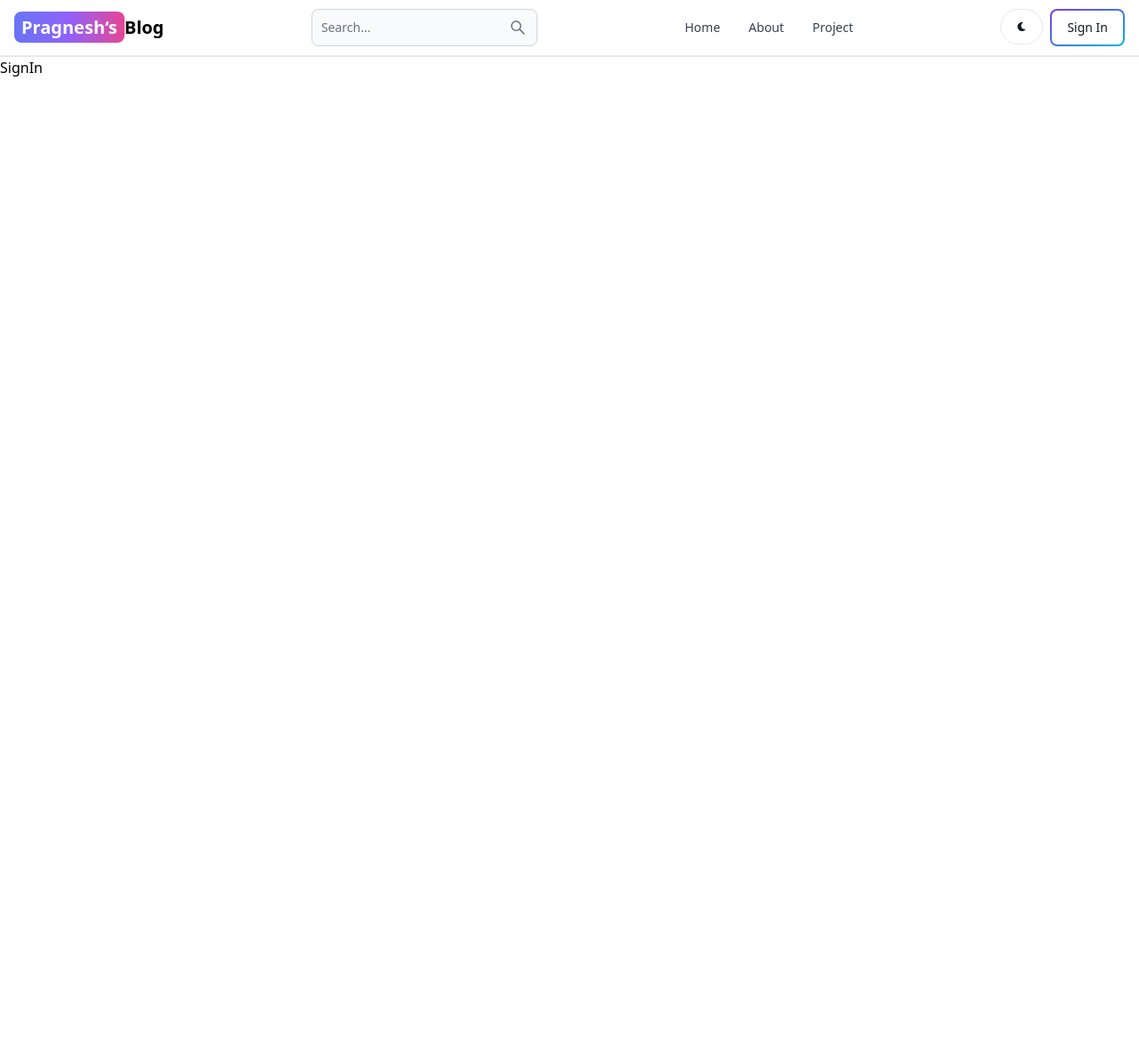
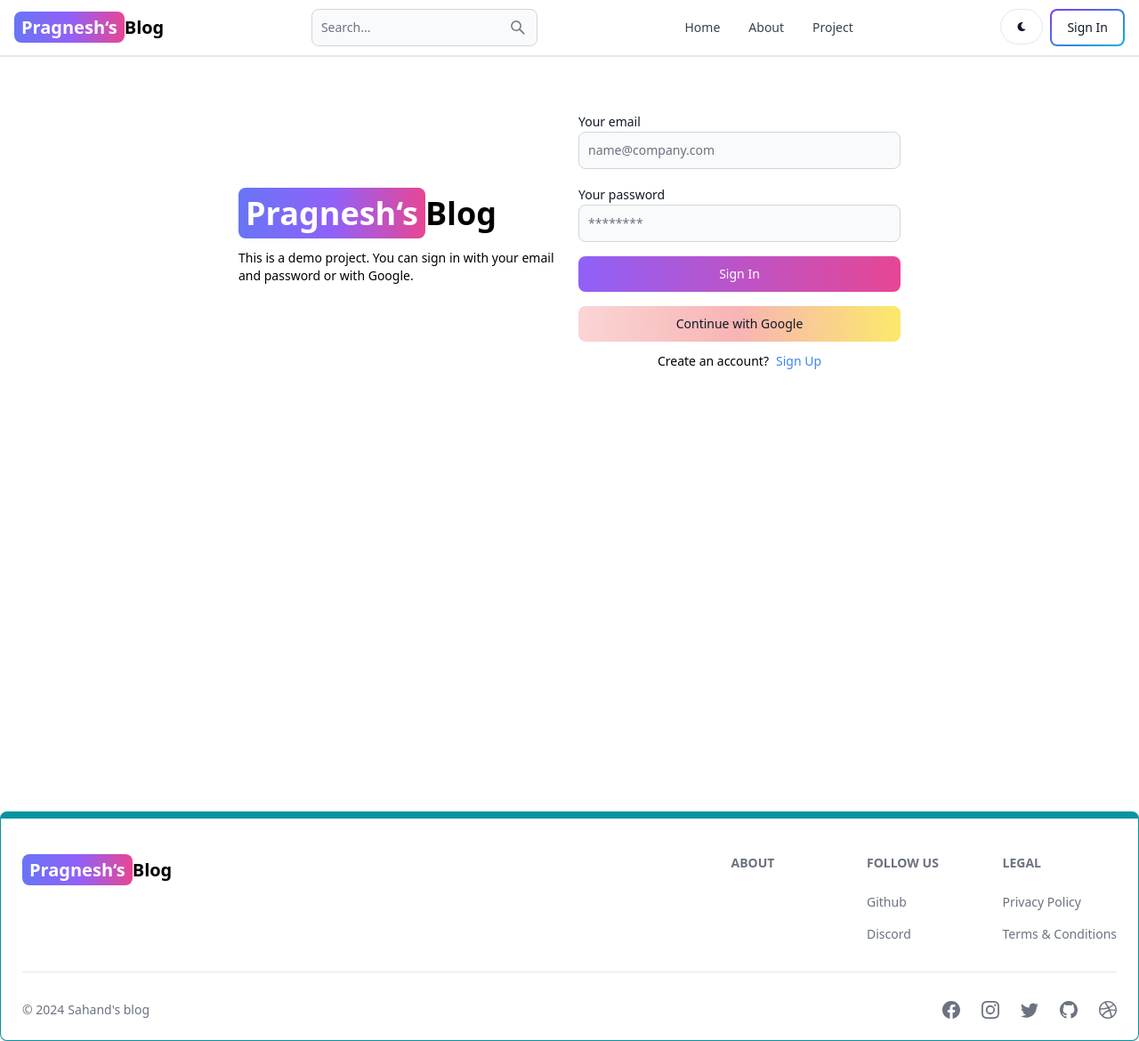
Before and after one commit to PRAGNESH1006/blogsite, a React (Vite) app in the folder client/: page /sign-in in a window 1280 px wide. Shown: the whole page at 89% size. Before the commit the page ends 800 px from the top, so only its background shows below. Built offline with nearby package versions, Linux system fonts and the light colour scheme.

Commit message:
Work with signin page

```diff
--- a/client/src/App.jsx
+++ b/client/src/App.jsx
@@ -6,6 +6,7 @@
 import SignIn from "./pages/SignIn";
 import SignUp from "./pages/SignUp";
 import Header from "./components/Header";
+import Footer from "./components/Footer";
 
 export default function App() {
   return (
@@ -19,6 +20,7 @@
         <Route path="sign-in" element={<SignIn />} />
         <Route path="/sign-up" element={<SignUp />} />
       </Routes>
+      <Footer />
     </BrowserRouter>
   );
 }
--- /dev/null
+++ b/client/src/components/Footer.jsx
@@ -0,0 +1,81 @@
+import { Footer } from 'flowbite-react';
+import { Link } from 'react-router-dom';
+import { BsFacebook, BsInstagram, BsTwitter, BsGithub, BsDribbble } from 'react-icons/bs';
+export default function FooterCom() {
+  return (
+    <Footer container className='border border-t-8 border-teal-500'>
+      <div className='w-full max-w-7xl mx-auto'>
+        <div className='grid w-full justify-between sm:flex md:grid-cols-1'>
+          <div className='mt-5'>
+            <Link
+              to='/'
+              className='self-center whitespace-nowrap text-lg sm:text-xl font-semibold dark:text-white'
+            >
+              <span className='px-2 py-1 bg-gradient-to-r from-indigo-500 via-purple-500 to-pink-500 rounded-lg text-white'>
+                Pragnesh&lsquo;s
+              </span>
+              Blog
+            </Link>
+          </div>
+          <div className='grid grid-cols-2 gap-8 mt-4 sm:grid-cols-3 sm:gap-6'>
+            <div>
+              <Footer.Title title='About' />
+              {/* <Footer.LinkGroup col>
+                <Footer.Link
+                  href='https://www.100jsprojects.com'
+                  target='_blank'
+                  rel='noopener noreferrer'
+                >
+                  100 JS Projects
+                </Footer.Link>
+                <Footer.Link
+                  href='/about'
+                  target='_blank'
+                  rel='noopener noreferrer'
+                >
+                  Sahand's Blog
+                </Footer.Link>
+              </Footer.LinkGroup> */}
+            </div>
+            <div>
+              <Footer.Title title='Follow us' />
+              <Footer.LinkGroup col>
+                <Footer.Link
+                  href='https://www.github.com/sahandghavidel'
+                  target='_blank'
+                  rel='noopener noreferrer'
+                >
+                  Github
+                </Footer.Link>
+                <Footer.Link href='#'>Discord</Footer.Link>
+              </Footer.LinkGroup>
+            </div>
+            <div>
+              <Footer.Title title='Legal' />
+              <Footer.LinkGroup col>
+                <Footer.Link href='#'>Privacy Policy</Footer.Link>
+                <Footer.Link href='#'>Terms &amp; Conditions</Footer.Link>
+              </Footer.LinkGroup>
+            </div>
+          </div>
+        </div>
+        <Footer.Divider />
+        <div className='w-full sm:flex sm:items-center sm:justify-between'>
+          <Footer.Copyright
+            href='#'
+            by="Sahand's blog"
+            year={new Date().getFullYear()}
+          />
+          <div className="flex gap-6 sm:mt-0 mt-4 sm:justify-center">
+            <Footer.Icon href='#' icon={BsFacebook} />
+            <Footer.Icon href='#' icon={BsInstagram} />
+            <Footer.Icon href='#' icon={BsTwitter} />
+            <Footer.Icon href='https://github.com/sahandghavidel' icon={BsGithub} />
+            <Footer.Icon href='#' icon={BsDribbble} />
+
+          </div>
+        </div>
+      </div>
+    </Footer>
+  );
+}
--- a/client/src/components/Header.jsx
+++ b/client/src/components/Header.jsx
@@ -32,7 +32,7 @@
         <Button className="w-12 h-10 hidden sm:inline " color="gray" pill>
           <FaMoon />
         </Button>
-        <Link to={"/signin"}>
+        <Link to={"/sign-in"}>
           <Button gradientDuoTone="purpleToBlue" outline>
             Sign In
           </Button>
--- a/client/src/pages/SignIn.jsx
+++ b/client/src/pages/SignIn.jsx
@@ -1,3 +1,103 @@
+import { Link, useNavigate } from "react-router-dom";
+import { Alert, Button, Label, Spinner, TextInput } from "flowbite-react";
+import { useState } from "react";
+
 export default function SignIn() {
-  return <div>SignIn</div>;
+  const [formData, setformData] = useState({})
+  const [loading, setLoading] = useState(false)
+  const [errorMessage, setErrorMessage] = useState(null)
+  const navigate = useNavigate()
+
+  const handleChange = (e) => {
+    setformData({ ...formData, [e.target.id]: e.target.value.trim() })
+  }
+
+  const handleSubmit = async (e) => {
+    e.preventDefault()
+    if (!formData.password || !formData.email) {
+      return setErrorMessage("Please fill out all required fields")
+    }
+    try {
+      setLoading(true)
+      setErrorMessage(false)
+      const res = await fetch('/api/auth/signin', {
+        method: 'POST',
+        headers: { 'Content-Type': 'application/json' },
+        body: JSON.stringify(formData),
+      });
+      const data = await res.json()
+
+      if (data.success === false) {
+        return setErrorMessage(data.message)
+      }
+      if (res.ok) {
+        return navigate('/')
+      }
+      setLoading(false)
+    } catch (error) {
+      setErrorMessage(error.message)
+      setLoading(false)
+    }
+
+  }
+
+
+  return (
+    <div className="min-h-screen mt-12">
+      <div className="flex p-3 max-w-3xl mx-auto flex-col md:flex-row md:items-center gap-5">
+        {/* div for left */}
+        <div className="left flex-1">
+          {" "}
+          <Link to={"/"} className="  font-semibold dark:text-white text-4xl">
+            <span className="px-2 py-1 bg-gradient-to-r from-indigo-500 via-purple-500 to-pink-500 rounded-lg text-white">
+              Pragnesh&lsquo;s
+            </span>
+            Blog
+          </Link>
+          <p className="text-sm mt-5">
+            This is a demo project. You can sign in with your email and password
+            or with Google.{" "}
+          </p>
+        </div>
+        {/* div for right side */}
+        <div className="right flex-1">
+          <form className="flex flex-col gap-4" onSubmit={handleSubmit}>
+            <div className="">
+              <Label value="Your email" />
+              <TextInput type="email" placeholder="name@company.com" id="email" onChange={handleChange} />
+            </div>
+            <div className="">
+              <Label value="Your password" />
+              <TextInput type="password" placeholder="********" id="password" onChange={handleChange} />
+            </div>
+            {/* <div className="">
+              <Label value="Your Password" />
+              <TextInput type="password" placeholder="Re-Enter Password" id="password2" onChange={handleChange} />
+            </div> */}
+            <Button gradientDuoTone={"purpleToPink"} type="submit" disabled={loading}>
+              {
+                loading ? <><Spinner size={'sm'} /> <span className="pl-3">Loading...</span></> : "Sign In"
+              }
+            </Button>
+            <Button gradientDuoTone={"redToYellow"}>
+              Continue with Google
+            </Button>
+          </form>
+          <div className="flex gap-2 text-sm mt-3 items-center justify-center">
+            <span className="">Create an account? </span>
+            <Link to={"/sign-up"} className="text-blue-500">
+              Sign Up
+            </Link>
+          </div>
+          {
+            errorMessage && (
+              <Alert className="text-red-500 font-bold text-xs h-8  mt-5 flex items-center justify-center" color="failure">
+                {errorMessage}
+              </Alert>
+            )
+          }
+        </div>
+      </div>
+    </div>
+  );
 }
```
